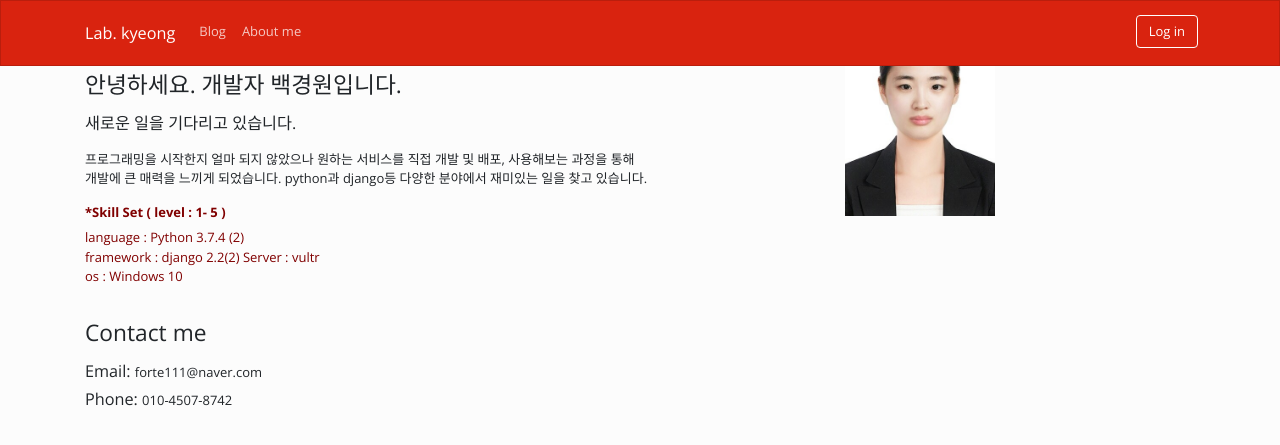
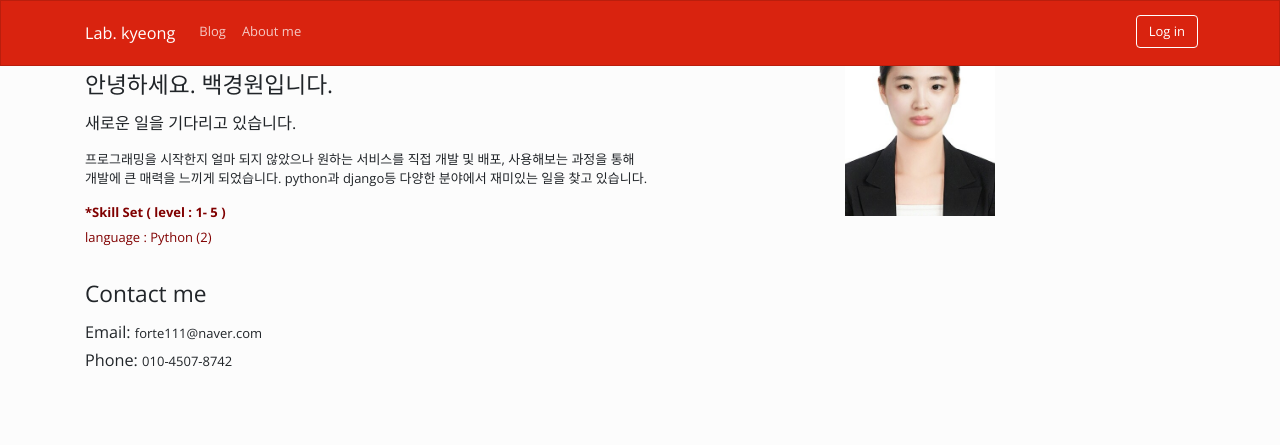
Before and after one commit to kyeongwonBaek/my_blog, a Django app: page /about_me/ in a window 1280 px wide. Shown: the top 445 px of the page. Run offline with Django 3.2, Linux system fonts and the light colour scheme; parts of the project's set-up code (start-up, migrations or seed data) failed here and were passed over; some libraries are stand-ins or nearby versions.

```diff
--- a/basecamp/templates/basecamp/about_me.html
+++ b/basecamp/templates/basecamp/about_me.html
@@ -5,18 +5,16 @@
     <div class="row">
         <div class="col-md-8">
             <h1 class="my-3">About me</h1>
-            <h3 class="my-3">안녕하세요. 개발자 백경원입니다.</h3>
+            <h3 class="my-3">안녕하세요. 백경원입니다.</h3>
             <h5 class="my-3">새로운 일을 기다리고 있습니다.</h5>
             <p> 프로그래밍을 시작한지 얼마 되지 않았으나
                 원하는 서비스를  직접 개발 및 배포, 사용해보는 과정을 통해<br>
                 개발에 큰 매력을 느끼게 되었습니다.
                 python과 django등 다양한 분야에서 재미있는 일을 찾고 있습니다.</p>
             <h6 style="color:maroon"><strong>*Skill Set ( level : 1- 5 )</strong></h6>
-            <p style="color:maroon">language : Python 3.7.4 (2)</br>
-                framework : django 2.2(2)
-                Server : vultr </br>
-                os : Windows 10 </br>
+            <p style="color:maroon">language : Python (2)</br>
             </p>
+
         </div>
         <div class="col-md-4 my-3">
             <img width="150px" src="{% static 'basecamp/images/me.png' %}">
--- a/basecamp/urls.py
+++ b/basecamp/urls.py
@@ -6,6 +6,6 @@ from . import views
 
 urlpatterns = [
     path('about_me/', views.about_me),
-    path('', views.index),
+    path('', views.about_me),
 
 ]
--- a/blog/views.py
+++ b/blog/views.py
@@ -26,6 +26,7 @@ class PostSearch(PostList):
         return object_list
 
     def get_context_data(self, **kwargs):
+
         context = super(PostSearch, self).get_context_data(**kwargs)
         context['search'] = '{}'.format(self.kwargs['q'])
 
```
Also changed, not shown: README.md.
